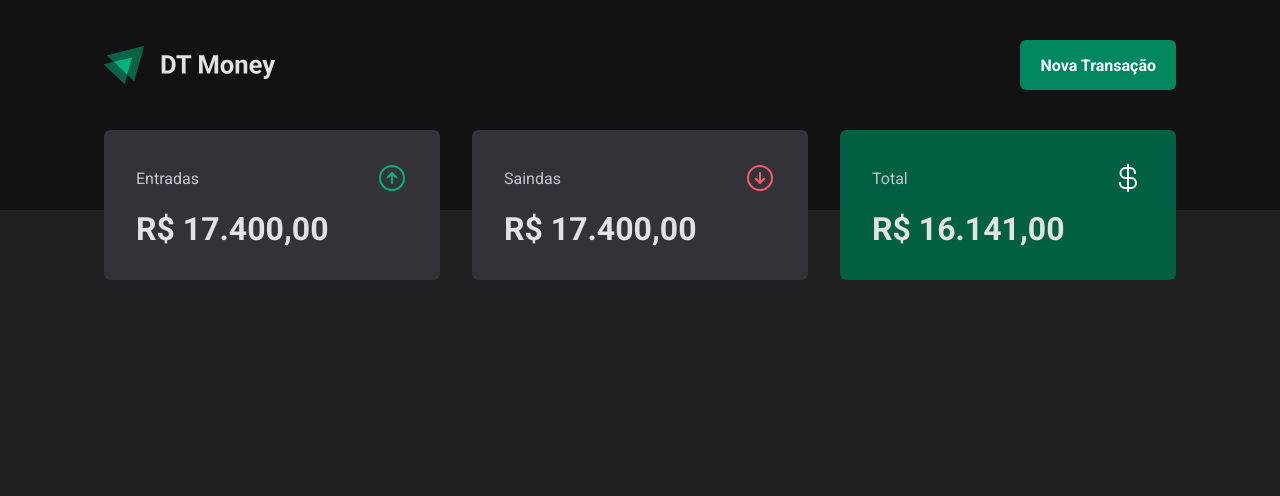
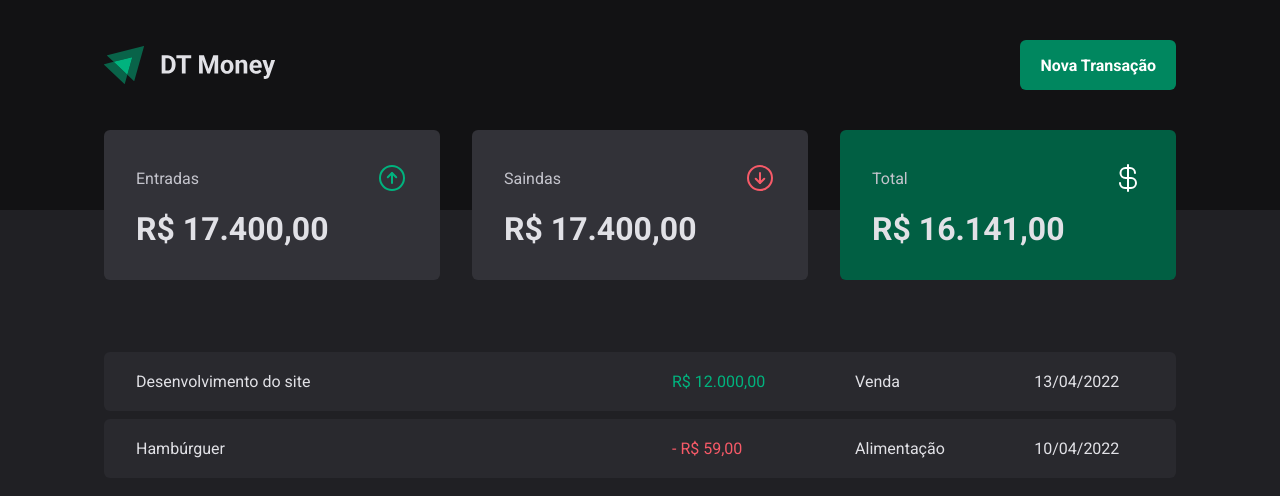
Before and after one commit to espjotape/Dt-Money, a React (Vite) app: page / in a window 1280 px wide. Shown: the top 496 px of the page. Built offline with nearby package versions, Linux system fonts and the light colour scheme.

Commit message:
Transaction table

```diff
--- a/src/pages/Transactions/Home.tsx
+++ b/src/pages/Transactions/Home.tsx
@@ -1,11 +1,40 @@
 import { Header } from "../../components/Header";
 import { Summary } from "../../components/Summary";
+import { PriceHighlight, TransactionsContainer, TransactionsTable } from "./styles";
 
 export function Transactions() {
  return (
   <div>
    <Header />
    <Summary />
+
+   <TransactionsContainer>
+    <TransactionsTable>
+    <tbody>
+     <tr>
+      <td>Desenvolvimento do site</td>
+      <td>
+       <PriceHighlight variant="incone">
+        R$ 12.000,00
+       </PriceHighlight>
+      </td>
+      <td>Venda</td>
+      <td>13/04/2022</td>
+     </tr>
+
+      <tr>
+      <td>Hambúrguer</td>
+      <td>
+       <PriceHighlight variant="outcone">
+        - R$ 59,00
+       </PriceHighlight>
+      </td>
+      <td>Alimentação</td>
+      <td>10/04/2022</td>
+     </tr>
+    </tbody>
+   </TransactionsTable>
+   </TransactionsContainer>
   </div>
  )
 }
--- a/src/pages/Transactions/styles.ts
+++ b/src/pages/Transactions/styles.ts
@@ -0,0 +1,41 @@
+import styled from "styled-components";
+
+export const TransactionsContainer = styled.main`
+ width: 100%;
+ max-width: 1120px;
+ margin: 4rem auto 0;
+ padding: 0 1.5rem;
+`
+
+export const TransactionsTable = styled.table`
+ width: 100%;
+ border-collapse: separate;
+ border-spacing: 0 0.5rem;
+ /* margin-top: 1.5rem; */
+
+ td {
+  padding: 1.25rem 2rem;
+  background-color: ${props => props.theme["gray-700"]};
+
+  &:first-child {
+   width: 50%;
+   border-top-left-radius: 6px;
+   border-bottom-left-radius: 6px
+  }
+
+  &:last-child {
+   border-top-right-radius: 6px;
+   border-bottom-right-radius: 6px
+  }
+ }
+`
+
+interface PriceHighlightProps {
+ variant: 'incone' | 'outcone'
+}
+
+export const PriceHighlight = styled.span<PriceHighlightProps>`
+ color: ${props => props.variant === 'incone'
+ ? props.theme["green-300"]
+ : props.theme["red-300"]};
+`
```
